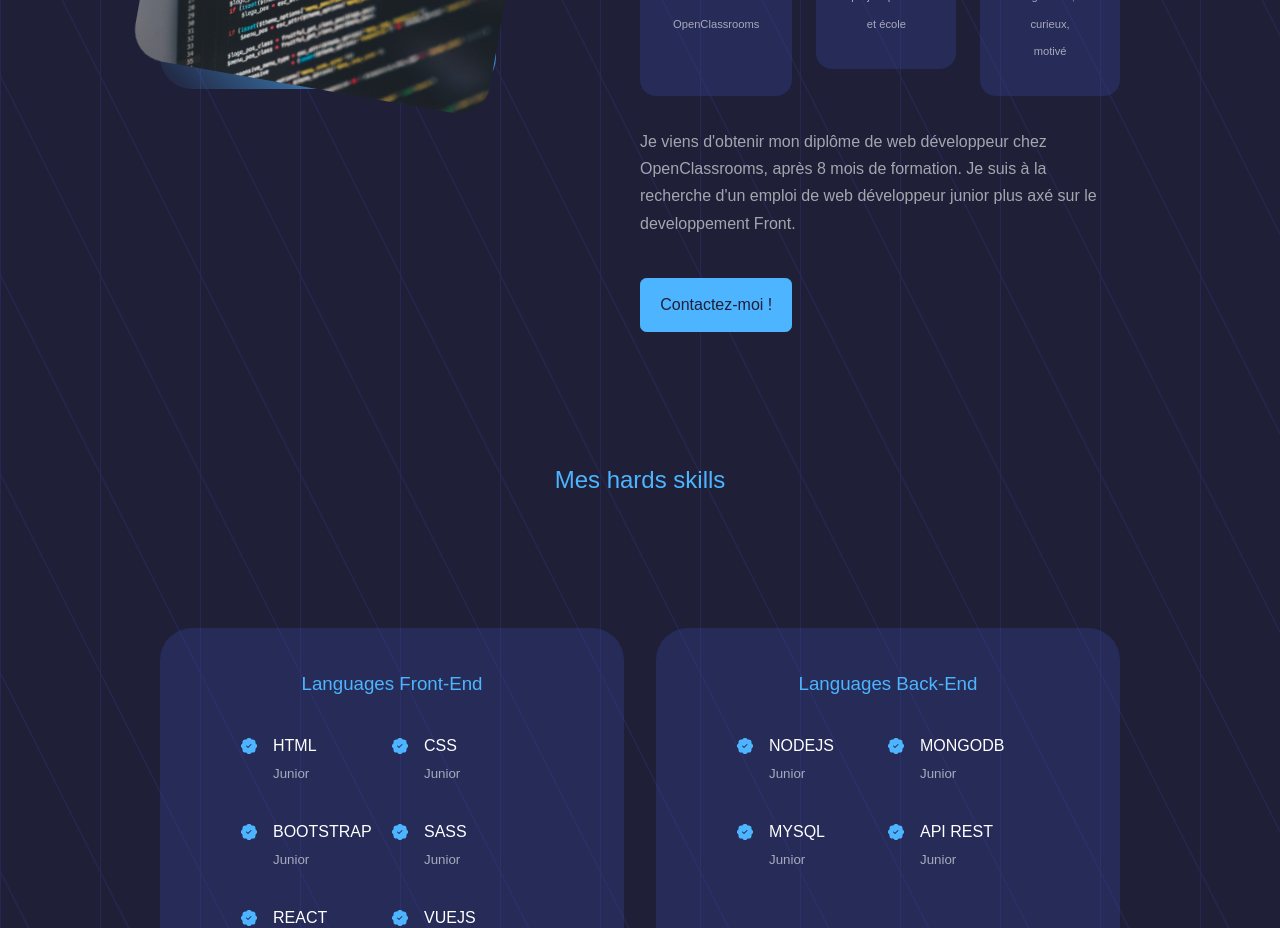
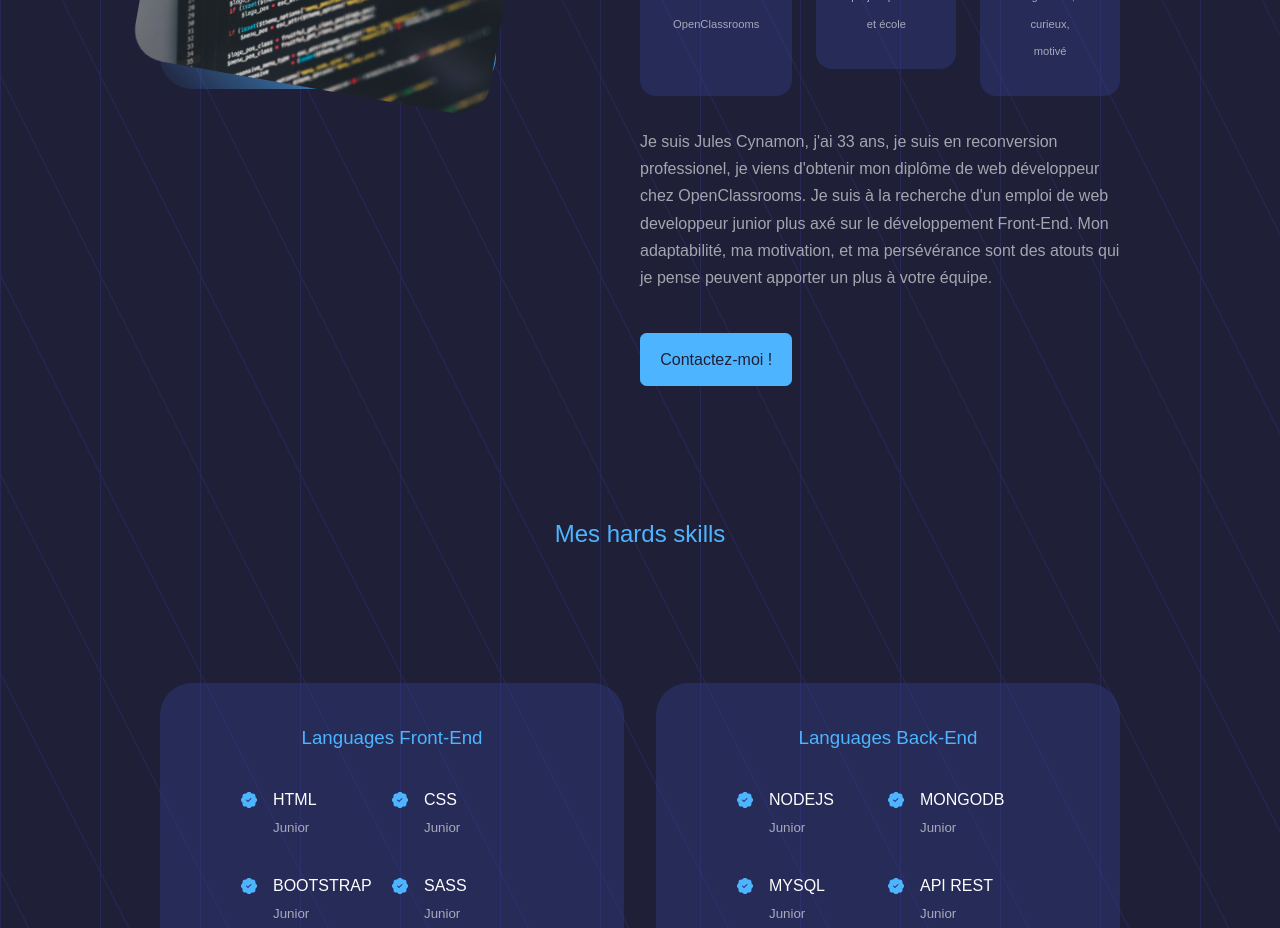
Before and after one commit to julescynamon/cv_portfolio, a React (Create React App) app: page / in a window 1280 px wide. Shown: the part 1120-2048 px from the top of the page. Built offline with nearby package versions, Linux system fonts and the light colour scheme; a web font is replaced by a local one.

Commit message:
petite correction

```diff
--- a/src/components/about/About.jsx
+++ b/src/components/about/About.jsx
@@ -10,7 +10,7 @@ const About = () => {
 		<section id='about'>
 			<h2>À propos de moi</h2>
 
-			<div className='container about__container about' >
+			<div className='container about__container about'>
 				<div className='about__me'>
 					<div className='about__me-image'>
 						<img src={ImgCode} alt='ecran avec du code' />
@@ -44,10 +44,14 @@ const About = () => {
 						</article>
 					</div>
 					<p>
-						Je viens d'obtenir mon diplôme de web développeur chez
-						OpenClassrooms, après 8 mois de formation. Je suis à la
-						recherche d'un emploi de web développeur junior plus axé
-						sur le developpement Front.
+						Je suis Jules Cynamon, j'ai 33 ans, je suis en
+						reconversion professionel, je viens d'obtenir mon
+						diplôme de web développeur chez OpenClassrooms. Je suis
+						à la recherche d'un emploi de web developpeur junior
+						plus axé sur le développement Front-End. Mon
+						adaptabilité, ma motivation, et ma persévérance sont des
+						atouts qui je pense peuvent apporter un plus à votre
+						équipe.
 					</p>
 					<a href='#contact' className='btn btn-primary'>
 						Contactez-moi !
```
